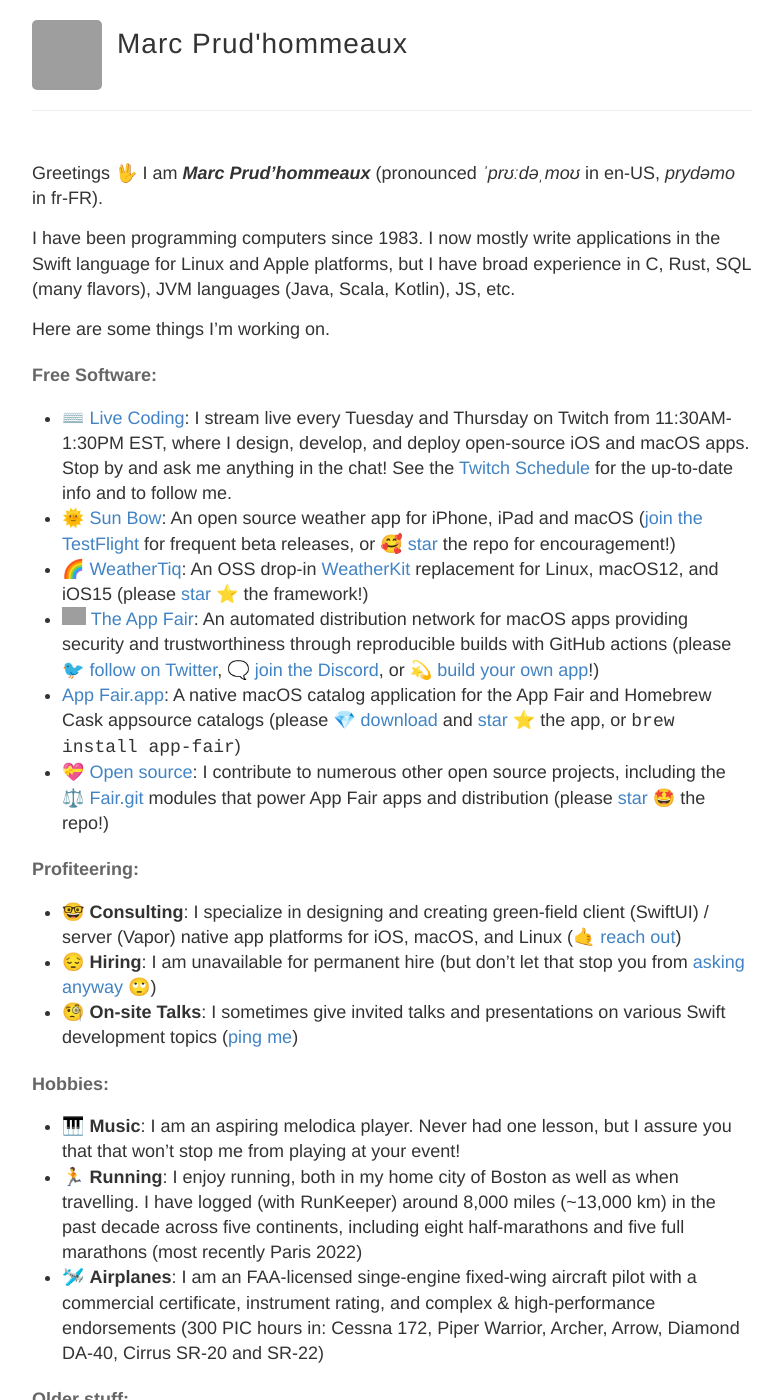
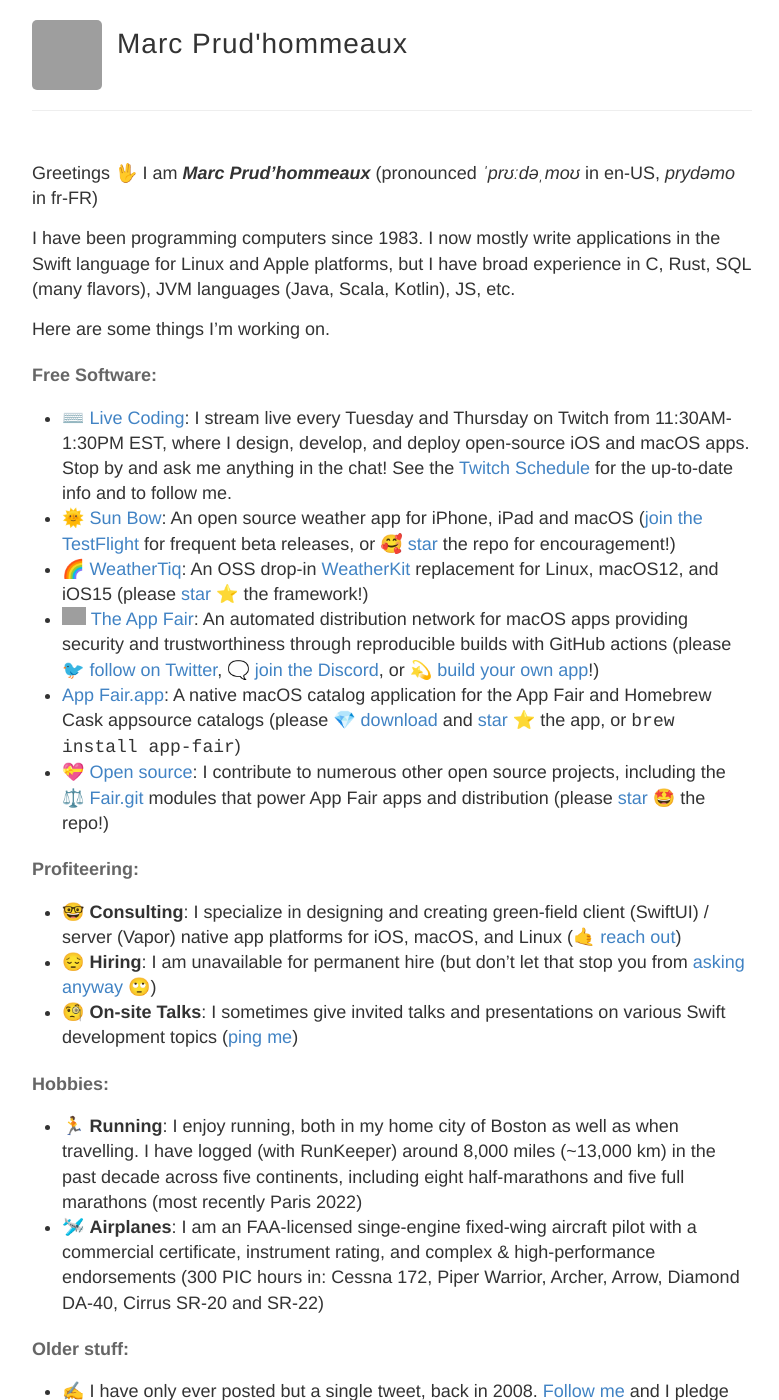
Before and after one commit to marcprux/marcprux.github.io, a Jekyll site: the page built from index.md, in a window 1280 px wide and 1400 px high. Shown: the whole window, without its empty margins (248-1027 px from the left). Built offline with Jekyll 4.4.1, drawn with Linux system fonts in a browser that asks for light colours; grey boxes are pictures that could not be loaded.

Commit message:
chore: checkpoint

```diff
--- a/index.md
+++ b/index.md
@@ -2,13 +2,13 @@
 layout: default
 ---
 
-Greetings 🖖 I am ***Marc Prud'hommeaux*** (pronounced *ˈprʊːdəˌmoʊ* in en-US, *prydəmo* in fr-FR)<!-- and Miss Jackson if you're nasty -->.
+Greetings 🖖 I am ***Marc Prud'hommeaux*** (pronounced *ˈprʊːdəˌmoʊ* in en-US, *prydəmo* in fr-FR)
 
-I have been programming computers since 1983. <!-- O.G. --> I now mostly write applications in the Swift language for Linux and Apple platforms, but I have broad experience in C, Rust, SQL (many flavors), JVM languages (Java, Scala, Kotlin), JS, etc. <!-- and All. That. Jazz. -->
+I have been programming computers since 1983. I now mostly write applications in the Swift language for Linux and Apple platforms, but I have broad experience in C, Rust, SQL (many flavors), JVM languages (Java, Scala, Kotlin), JS, etc.
 
 Here are some things I'm working on.
 
-#### Free Software: <!-- Virtue time! -->
+#### Free Software:
 
 * [⌨️ Live Coding](https://appfair.net/live): I stream live every Tuesday and Thursday on Twitch from 11:30AM-1:30PM EST, where I design, develop, and deploy open-source iOS and macOS apps. Stop by and ask me anything in the chat! See the [Twitch Schedule](https://www.twitch.tv/appfair/schedule) for the up-to-date info and to follow me.
 * [🌞 Sun Bow](https://github.com/Sun-Bow): An open source weather app for iPhone, iPad and macOS ([join the TestFlight](https://testflight.apple.com/join/0dqMR6uN) for frequent beta releases, or [🥰 star](https://github.com/Sun-Bow/App) the repo for encouragement!)
@@ -17,19 +17,18 @@
 * [   App Fair.app](https://appfair.app): A native macOS catalog application for the App Fair and Homebrew Cask appsource catalogs (please [💎 download](https://github.com/App-Fair/App/releases/latest/download/App-Fair-macOS.zip) and [star ⭐](https://github.com/App-Fair/App) the app, or `brew install app-fair`)
 * [💝 Open source](https://github.com/marcprux): I contribute to numerous other open source projects, including the [⚖️ Fair.git](https://github.com/fair-ground/Fair/) modules that power App Fair apps and distribution (please [star 🤩](https://github.com/fair-ground/Fair) the repo!)
 
-#### Profiteering: <!-- Oh man, I am wicked broke! -->
+#### Profiteering:
 
- * 🤓 **Consulting**: I specialize in designing and creating green-field client (SwiftUI) / server (Vapor) native app platforms for iOS, macOS, and Linux ([🤙 reach out](mailto:marc@prux.org)) <!-- Seriously, like you'll have a beta in a week or two. -->
- * 😔 **Hiring**: I am unavailable for permanent hire (but don't let that stop you from [asking anyway 🙄](https://www.linkedin.com/in/marcprux/)) <!-- If we must. -->
- * 🧐 **On-site Talks**: I sometimes give invited talks and presentations on various Swift development topics ([ping me](https://signal.me/#u/marcprux)) <!-- Send me some jucy tidbits! -->
+ * 🤓 **Consulting**: I specialize in designing and creating green-field client (SwiftUI) / server (Vapor) native app platforms for iOS, macOS, and Linux ([🤙 reach out](mailto:marc@prux.org))
+ * 😔 **Hiring**: I am unavailable for permanent hire (but don't let that stop you from [asking anyway 🙄](https://www.linkedin.com/in/marcprux/))
+ * 🧐 **On-site Talks**: I sometimes give invited talks and presentations on various Swift development topics ([ping me](https://signal.me/#u/marcprux))
 
 #### Hobbies:
 
-* 🎹 **Music**: I am an aspiring melodica player. Never had one lesson, but I assure you that that won't stop me from playing at your event! <!-- and ruining it -->
-* 🏃 **Running**: I enjoy running, both in my home city of Boston as well as when travelling. I have logged (with RunKeeper) around 8,000 miles (~13,000 km) in the past decade across five continents, including eight half-marathons and five full marathons (most recently Paris 2022) <!-- This signals that I am healthy. -->
-* 🛩️ **Airplanes**: I am an FAA-licensed singe-engine fixed-wing aircraft pilot with a commercial certificate, instrument rating, and complex & high-performance endorsements (300 PIC hours in: Cessna 172, Piper Warrior, Archer, Arrow, Diamond DA-40, Cirrus SR-20 and SR-22) <!-- Trustworthiness and attention to detail! -->
+* 🏃 **Running**: I enjoy running, both in my home city of Boston as well as when travelling. I have logged (with RunKeeper) around 8,000 miles (~13,000 km) in the past decade across five continents, including eight half-marathons and five full marathons (most recently Paris 2022)
+* 🛩️ **Airplanes**: I am an FAA-licensed singe-engine fixed-wing aircraft pilot with a commercial certificate, instrument rating, and complex & high-performance endorsements (300 PIC hours in: Cessna 172, Piper Warrior, Archer, Arrow, Diamond DA-40, Cirrus SR-20 and SR-22)
 
 #### Older stuff:
 
-* ✍️ I have only ever posted but a single tweet, back in 2008. [Follow me](https://twitter.com/marcprux) and I pledge that I will compose another one once I hit 25k followers. <!-- Last time I checked, I had 46 followers. -->
-* 📖 Also back in 2008, I developed [Stanza](https://web.archive.org/web/20111206101048/http://www.lexcycle.com/), the first iPhone ebook reader on the App Store. <!-- I'll tell that story someday. -->
+* ✍️ I have only ever posted but a single tweet, back in 2008. [Follow me](https://twitter.com/marcprux) and I pledge that I will compose another one once I hit 25k followers.
+* 📖 Also back in 2008, I developed [Stanza](https://web.archive.org/web/20111206101048/http://www.lexcycle.com/), the first iPhone ebook reader on the App Store.
```
